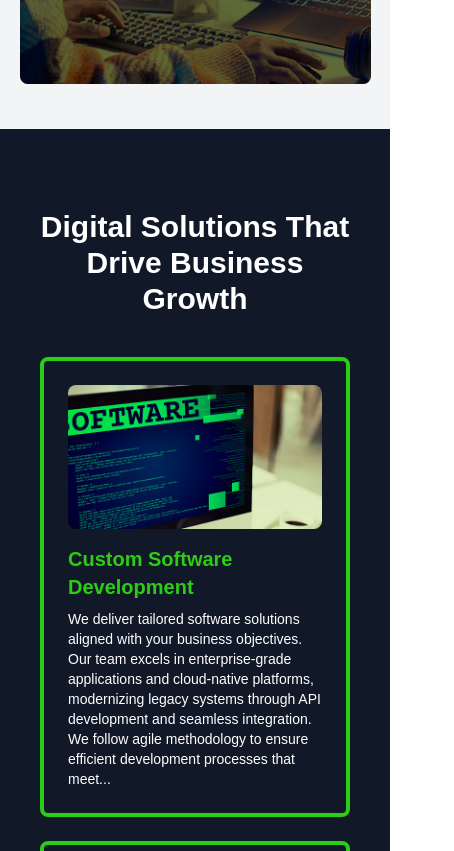
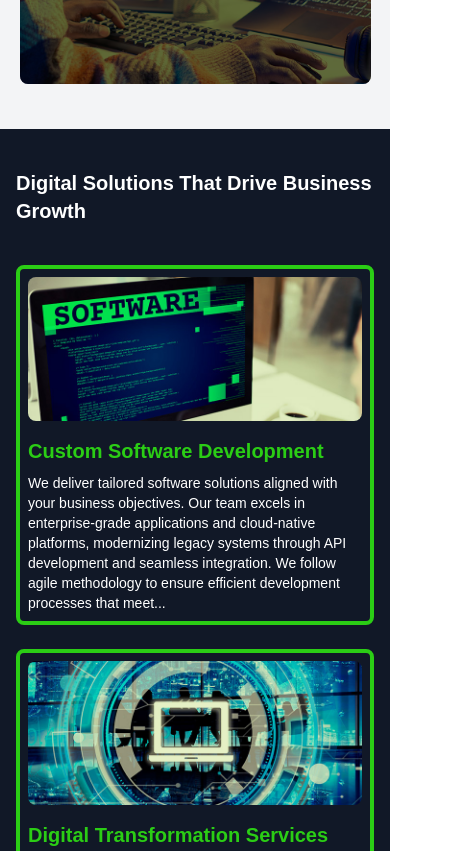
Before and after one commit to Best-tech-dev/B-Tech-client, a Next.js app: page / in a window 390 px wide. Shown: the part 2620-3471 px from the top of the page, 454 px wide, since content can reach past the window. Built offline with nearby package versions, Linux system fonts and the light colour scheme.

Commit message:
Fix: made our services grid mobile and tablet responsive.

```diff
--- a/app/page.tsx
+++ b/app/page.tsx
@@ -26,10 +26,7 @@ export default function Home() {
         <section>
           <ExploreServices />
         </section>
-        <section className="w-full px-10 py-20 bg-[#111827]">
-          <h2 className="text-3xl text-white text-center font-bold mb-10">
-            Digital Solutions That Drive Business Growth
-          </h2>
+        <section className="w-full bg-[#111827]">
           <ServicesGrid />
         </section>
 
--- a/components/Home/ServicesGrid.tsx
+++ b/components/Home/ServicesGrid.tsx
@@ -33,11 +33,18 @@ import { services } from "@/constants/services";
 
 const ServicesGrid: React.FC = () => {
   return (
-    <div className="grid grid-cols-1 md:grid-cols-2 lg:grid-cols-3 gap-6">
-      {services.map((service, index) => (
-        <ServiceCard key={index} {...service} />
-      ))}
-    </div>
+    <>
+      <div className="px-4 sm:px-10 md:px-20 lg:px-40 pt-10 lg:pt-20">
+        <h2 className="text-xl md:text-3xl text-white text-left md:text-center font-bold mb-5 lg:mb-10">
+          Digital Solutions That Drive Business Growth
+        </h2>
+      </div>
+      <div className="grid grid-cols-1 md:grid-cols-2 xl:grid-cols-3 gap-6 px-4 md:px-10 xl:px-6 pt-5 pb-20">
+        {services.map((service, index) => (
+          <ServiceCard key={index} {...service} />
+        ))}
+      </div>
+    </>
   );
 };
 
--- a/ui/ServiceCard.tsx
+++ b/ui/ServiceCard.tsx
@@ -79,7 +79,7 @@ const ServiceCard: React.FC<ServiceCardProps> = ({
   return (
     <Link href={href} className="block">
       <div
-        className="relative p-6 bg-[#111827] text-white rounded-lg border-4 border-[#2bcd15] overflow-hidden cursor-pointer transition-all group"
+        className="relative p-2 md:p-4 lg:p-6 bg-[#111827] text-white rounded-lg border-4 border-[#2bcd15] overflow-hidden cursor-pointer transition-all group"
         onMouseEnter={handleMouseEnter}
         onMouseLeave={handleMouseLeave}
       >
```
